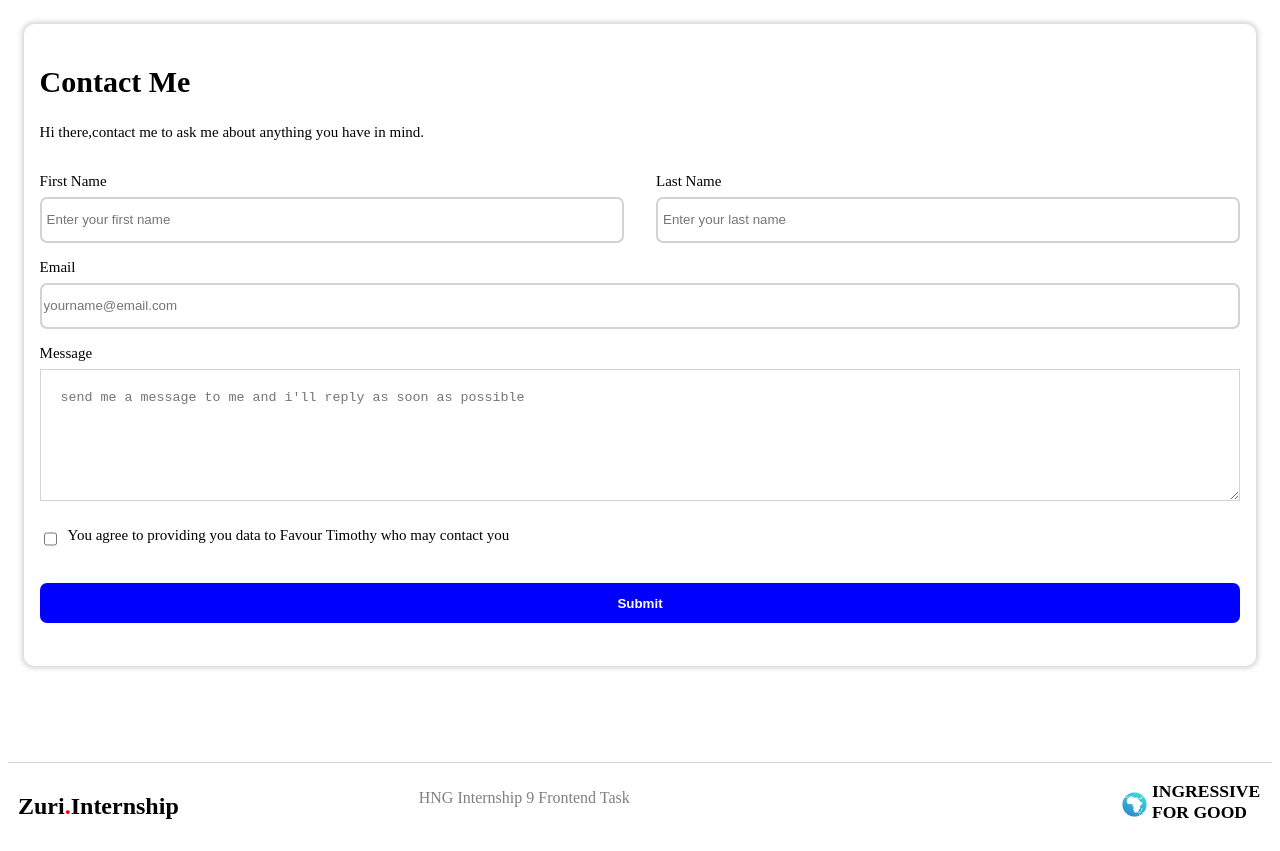
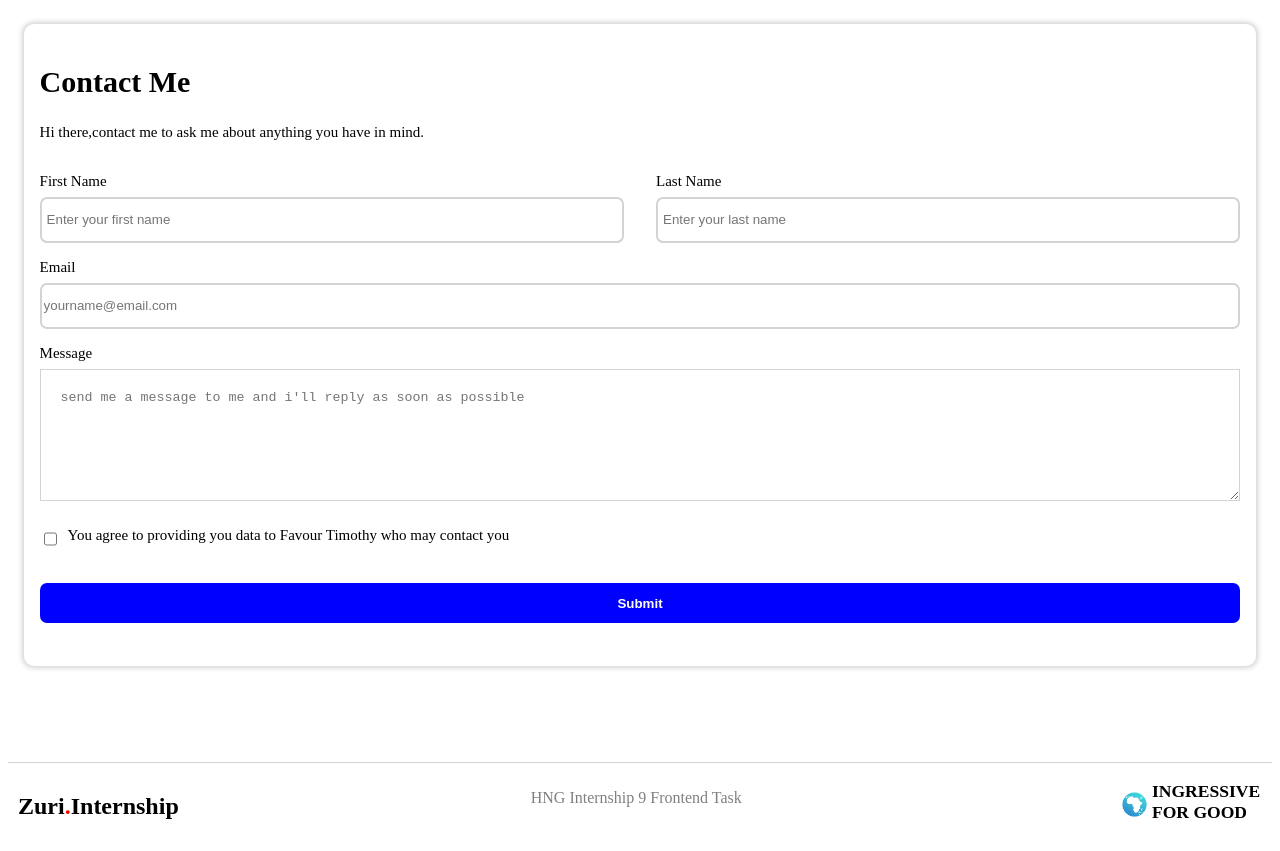
Before and after one commit to wyenelle/hng-page-2022, a React (Vite) app: page /contact in a window 1280 px wide. Built offline with nearby package versions, Linux system fonts and the light colour scheme.

Commit message:
refactor: changed alignment for the footer text

```diff
--- a/src/components/footer/Footer.css
+++ b/src/components/footer/Footer.css
@@ -16,8 +16,8 @@
 
     .first{
         display: flex;
-        justify-content: space-around;
-        gap: 15em;
+        justify-content: space-between;
+        gap: 22em;
     }
 }
 .first{
```
